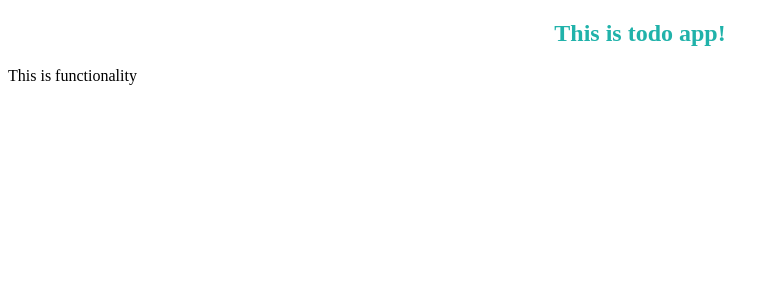
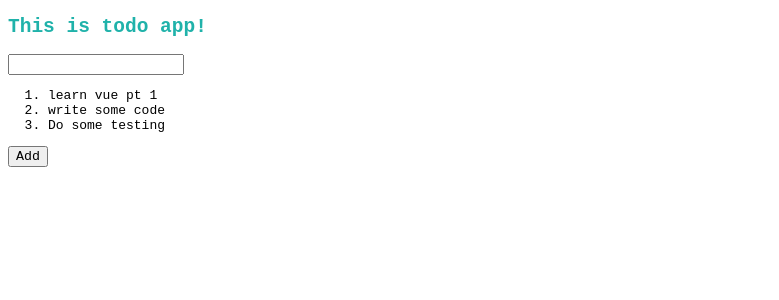
Before and after one commit to Nabid-Kaisar/Vue-Learn, a Vue app: page / in a window 1280 px wide. Shown: the top 300 px of the page, without its empty margins (0-779 px from the left). Built offline with nearby package versions, Linux system fonts and the light colour scheme.

Commit message:
New components created & list rendered

```diff
--- a/src/assets/main.css
+++ b/src/assets/main.css
@@ -1,4 +1,7 @@
+* {
+    font-family: monospace;
+}
+
 h2, h1, h3 {
     color: lightseagreen;
-    text-align: center;
 }
--- /dev/null
+++ b/src/components/Submit.vue
@@ -0,0 +1,3 @@
+<template>
+  <button>Add</button>
+</template>
--- a/src/components/TodoApp.vue
+++ b/src/components/TodoApp.vue
@@ -1,5 +1,24 @@
+<script>
+  import UserInput from "./UserInput.vue"
+  import Submit from "./Submit.vue"
+  import TodoList from "./TodoList.vue"
 
+  export default {
+    data(){
+      return {
+        todoLists: ['learn vue pt 1', 'write some code', 'Do some testing']
+      }
+    },
+    components:{
+      UserInput,
+      Submit,
+      TodoList,
+    }
+  }
+</script>
 
 <template>
-    This is functionality
+  <UserInput />
+  <TodoList :todoLists="todoLists"/>
+  <Submit />
 </template>
--- /dev/null
+++ b/src/components/TodoList.vue
@@ -0,0 +1,15 @@
+<script>
+  export default {
+    props: ['todoLists'],
+
+    created() {
+      console.log(this.todoLists);
+    }
+  }
+</script>
+
+<template>
+  <ol>
+    <li v-for="(todo, index) in todoLists" :key="index">{{todo}}</li>
+  </ol>
+</template>
--- /dev/null
+++ b/src/components/UserInput.vue
@@ -0,0 +1,12 @@
+<script>
+  export default {
+    data(){
+      return {
+        inp: ''
+      }
+    }
+  }
+</script>
+<template>
+  <input v-bind="inp" />
+</template>
```
